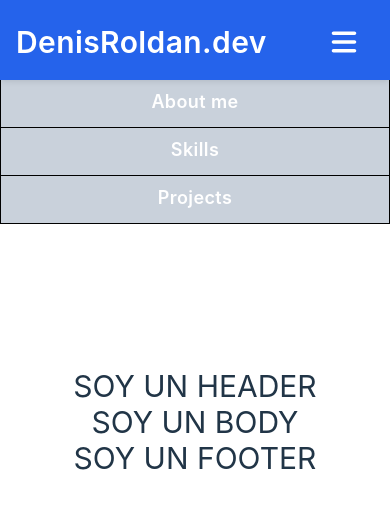
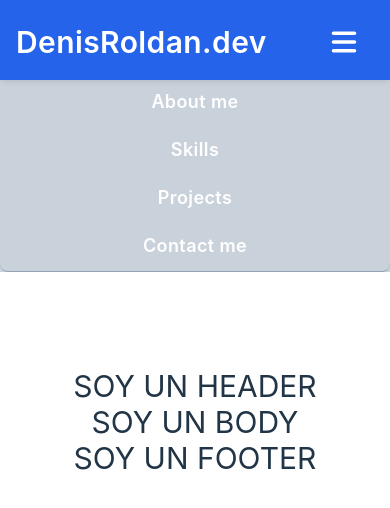
Before and after one commit to denisrold/Portfolio, a React (Vite) app in the folder portfolio/: page / in a window 390 px wide. Both pictures are taken after a click on the icon 344 px from the left and 42 px from the top of the page. Shown: the top 508 px of the page. Built offline with nearby package versions, Linux system fonts and the light colour scheme.

Commit message:
NavBar burguer border

```diff
--- a/portfolio/src/assets/TailwindCustom.jsx
+++ b/portfolio/src/assets/TailwindCustom.jsx
@@ -1 +1 @@
-export const customList = "w-full pt-2 border border-solid h-12 border-black border-t-0  md:border-none md:pt-0 flex-2 mr-8 cursor-pointer hover:text-blue-500"
+export const customList = "w-full pt-2  h-12 border-black border-t-0  md:border-none md:pt-0 flex-2 mr-8 cursor-pointer hover:text-blue-500"
--- a/portfolio/src/components/views/Navbar.jsx
+++ b/portfolio/src/components/views/Navbar.jsx
@@ -18,6 +18,7 @@ const Navbar=()=>{
                     <li onClick={toggleMenu} className={customList}>About me</li>
                     <li onClick={toggleMenu} className={customList}>Skills</li>
                     <li onClick={toggleMenu} className={customList}>Projects</li>
+                    <li onClick={toggleMenu} className={`md:hidden border-b border-slate-400 rounded-lg + ${customList}`}>Contact me</li>
                 </ul>
                 <button className="hidden md:flex h-12 w-36  bg-blue-500 justify-around border-0 hover:bg-blue-700">Contact me</button>
             </div>
```
